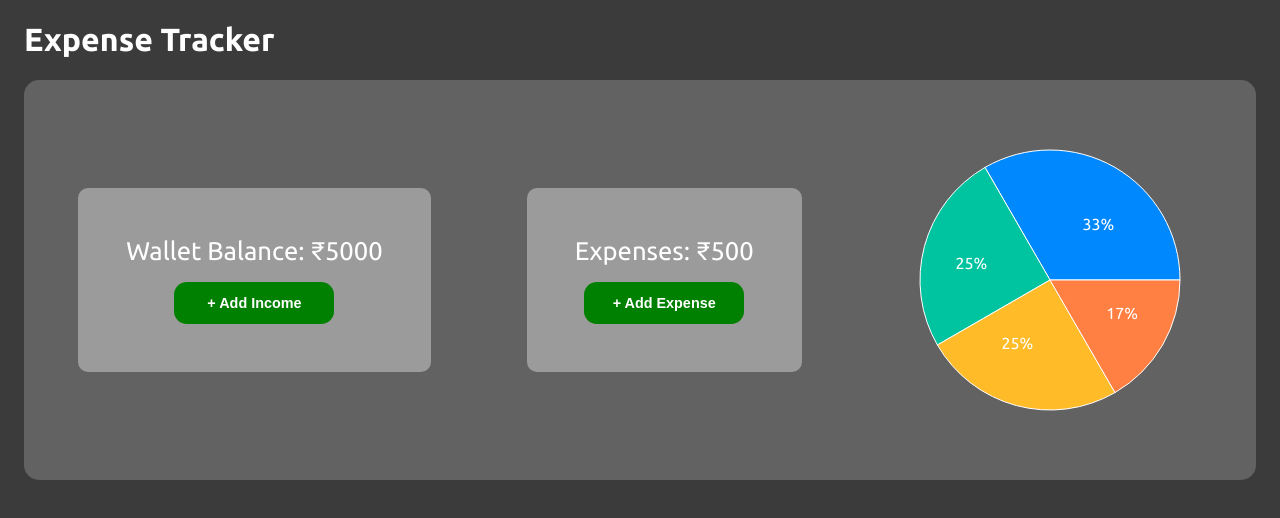
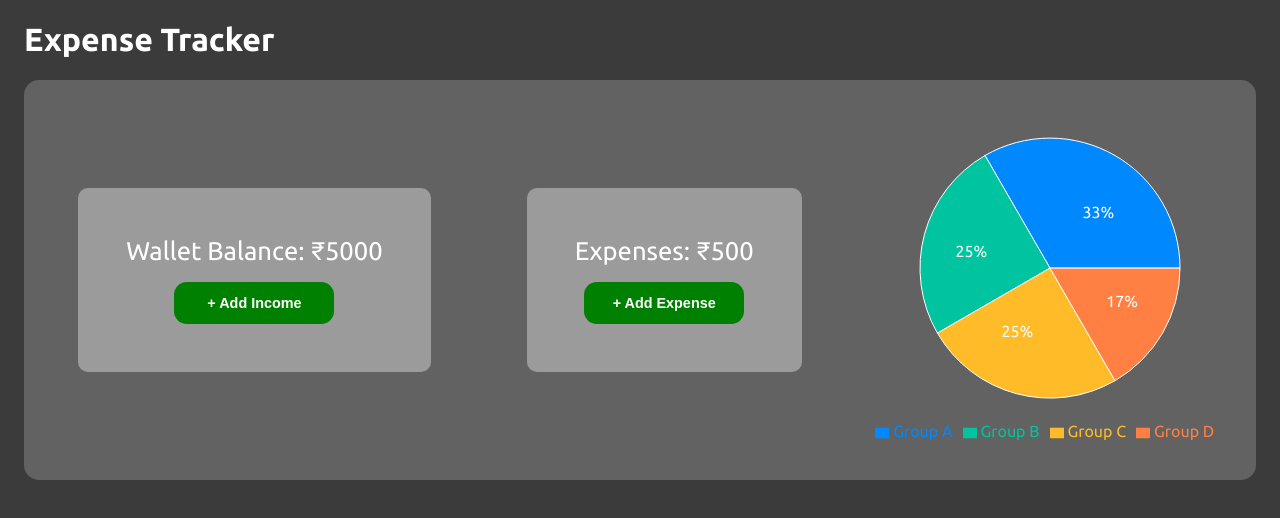
Before and after one commit to abhishekpatil4/Expense-tracker, a React (Vite) app: page / in a window 1280 px wide. Shown: the top 518 px of the page. Built offline with nearby package versions, Linux system fonts and the light colour scheme.

Commit message:
feat: add legend to piechart

```diff
--- a/src/components/expPiechart/ExpPiechart.jsx
+++ b/src/components/expPiechart/ExpPiechart.jsx
@@ -1,5 +1,5 @@
 import React from 'react';
-import { PieChart, Pie, Sector, Cell, ResponsiveContainer } from 'recharts';
+import { PieChart, Pie, Sector, Cell, ResponsiveContainer, Legend } from 'recharts';
 
 const data = [
     { name: 'Group A', value: 400 },
@@ -26,11 +26,11 @@ const renderCustomizedLabel = ({ cx, cy, midAngle, innerRadius, outerRadius, per
 export const ExpPiechart = () => {
     return (
         // <ResponsiveContainer width="100%" height="100%">
-            <PieChart width={400} height={400}>
+            <PieChart width={400} height={400} margin={{bottom:40}}>
                 <Pie
                     data={data}
                     cx="50%"
-                    cy="50%"
+                    cy="55%"
                     labelLine={false}
                     label={renderCustomizedLabel}
                     outerRadius={130}
@@ -42,6 +42,9 @@ export const ExpPiechart = () => {
                         <Cell key={`cell-${index}`} fill={COLORS[index % COLORS.length]} />
                     ))}
                 </Pie>
+                {/* <Legend /> */}
+                <Legend layout="horizontal" align="center" verticalAlign="bottom" />
+
             </PieChart>
         //  </ResponsiveContainer>
     );
```
